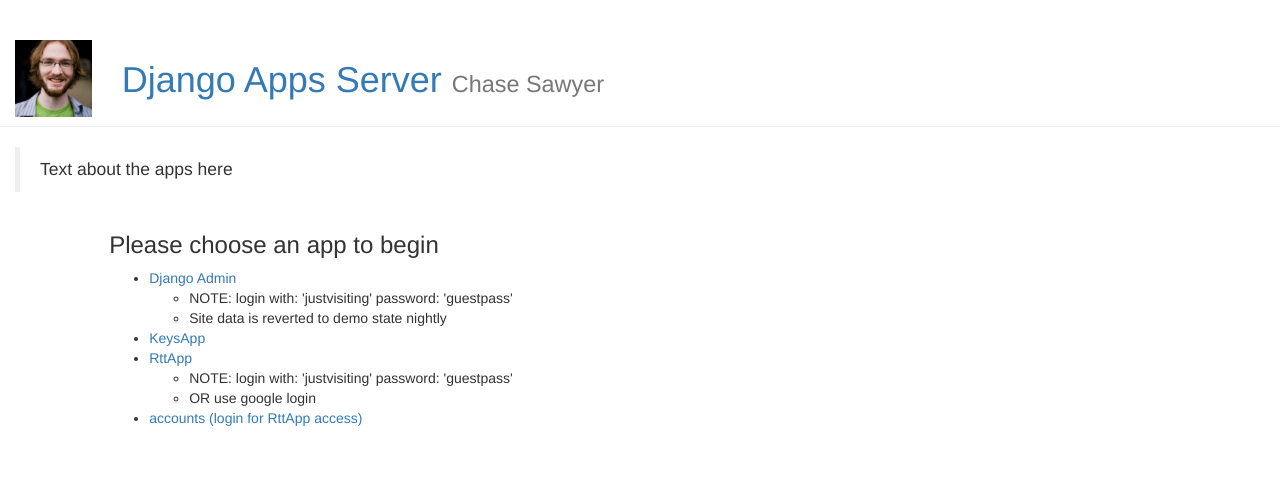
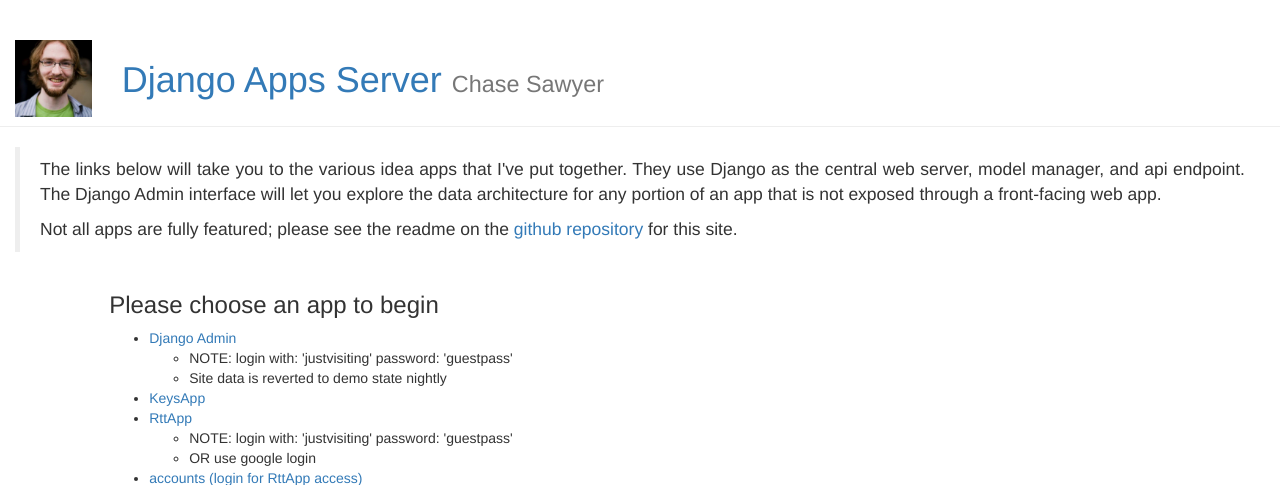
Before and after one commit to shadowimmage/django-server-apps, a Django app: page / in a window 1280 px wide. Shown: the top 485 px of the page. Run offline with Django 3.2, Linux system fonts and the light colour scheme; parts of the project's set-up code (start-up, migrations or seed data) failed here and were passed over; some libraries are stand-ins or nearby versions.

Commit message:
Documentation updates

```diff
--- a/djangoServer/settings.py
+++ b/djangoServer/settings.py
@@ -72,7 +72,7 @@
 # Honor the 'X-Forwarded-Proto' header for request.is_secure()
 SECURE_PROXY_SSL_HEADER = ('HTTP_X_FORWARDED_PROTO', 'https')
 
-# Allow all host headers
+# Allow host headers
 ALLOWED_HOSTS = ['.herokuapp.com']
 
 
--- a/switchboard/templates/switchboard/index.html
+++ b/switchboard/templates/switchboard/index.html
@@ -35,7 +35,8 @@
                         <div class="row">
                             <div id="blurb" class="col-lg-12">
                                 <blockquote>
-                                    <p class="text-justify">Text about the apps here</p>
+                                    <p class="text-justify">The links below will take you to the various idea apps that I've put together. They use Django as the central web server, model manager, and api endpoint. The Django Admin interface will let you explore the data architecture for any portion of an app that is not exposed through a front-facing web app.</p>
+                                    <p>Not all apps are fully featured; please see the readme on the <a href="https://github.com/shadowimmage/django-server-apps">github repository</a> for this site.</p>
                                 </blockquote>
                             </div>
                             <div id="keyChooser" class="row">
```
Also changed, not shown: README.md.
